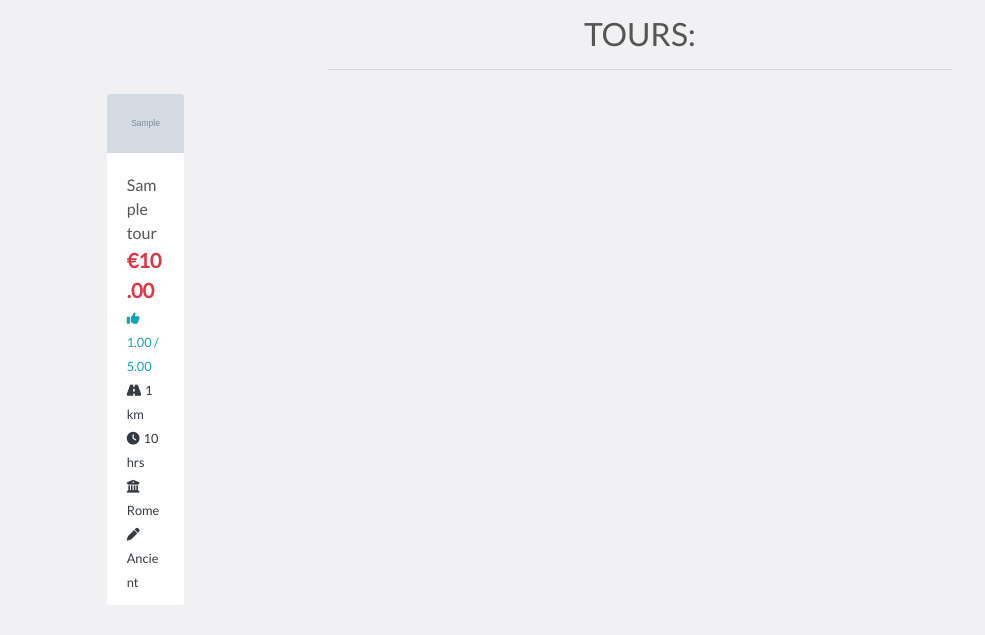
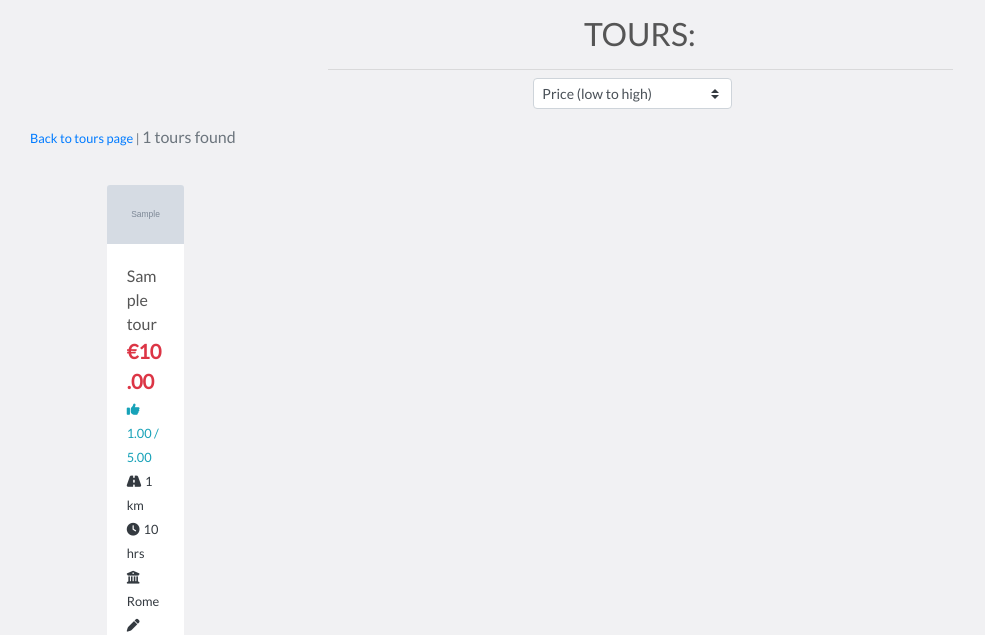
Before and after one commit to askfrsltn/ms4_rimtaxi, a Django app: a page that uses tours/templates/tours/tours.html in a window 1280 px wide. Shown: the part 165-800 px from the top of the page, without its empty margins (0-985 px from the left). Run offline with Django 3.2, Linux system fonts and the light colour scheme; data comes from the database, SQL or seed files in the repository; tables that the repository leaves empty hold one stand-in row (values such as "Sample post"); grey boxes marked "Sample" are stand-in pictures; parts of the project's set-up code (start-up, migrations or seed data) failed here and were passed over; some libraries are stand-ins or nearby versions.

Commit message:
Added tours page sorting dropdown

```diff
--- a/tours/templates/tours/tours.html
+++ b/tours/templates/tours/tours.html
@@ -17,6 +17,34 @@
                     <h2 class="logo-font">Tours: </h2>
                     <hr class="w-50 mb-1">
                 </div>
+            </div>
+            <div class="row mt-1 mb-2">
+                <div class="col-12 col-md-4 offset-md-3 my-auto d-flex justify-content-center justify-content-md-end">
+                    <div class="sort-select-wrapper w-50">
+                        <select id="sort-selector" class="custom-select custom-select-sm rounded-2">
+                            <option value="reset" {% if current_sorting == 'None_None' %}selected{% endif %}>Sort by...</option>
+                            <option value="tour_price_asc" {% if current_sorting == 'tour_price_asc' %}selected{% endif %}>Price (low to high)</option>
+                            <option value="tour_price_desc" {% if current_sorting == 'tour_price_desc' %}selected{% endif %}>Price (high to low)</option>
+                            <option value="tour_ranking_asc" {% if current_sorting == 'tour_ranking_asc' %}selected{% endif %}>Ranking (low to high)</option>
+                            <option value="tour_ranking_desc" {% if current_sorting == 'tour_ranking_desc' %}selected{% endif %}>Ranking (high to low)</option>
+                            <option value="tour_distance_asc" {% if current_sorting == 'tour_distance_asc' %}selected{% endif %}>Distance (low to high)</option>
+                            <option value="tour_disctance_desc" {% if current_sorting == 'tour_distance_desc' %}selected{% endif %}>Distance (high to low)</option>
+                            <option value="tour_duration_asc" {% if current_sorting == 'tour_duration_asc' %}selected{% endif %}>Duration (low to high)</option>
+                            <option value="tour_duration_desc" {% if current_sorting == 'tour_duration_desc' %}selected{% endif %}>Duration (high to low)</option>
+                        </select>
+                    </div>
+                </div>
+            </div>
+            <div class="col-12 col-md-6 order-md-first">
+                <p class="text-muted mt-3 text-center text-md-left">
+                    {% if search_term or current_theme or current_sorting != 'None_None' %}
+                        <span class="small"><a href="{% url 'tours' %}"> Back to tours page </a> | </span>
+                    {% endif %}
+                    {{ tours|length }} tours found
+                    {% if search_term %} from your search
+                        <strong>"{{ search_term }}"</strong>
+                    {% endif %}
+                </p>
             </div>
             <div class="row">
                 <div class="product-container mt-3 col-10 offset-1">
```
